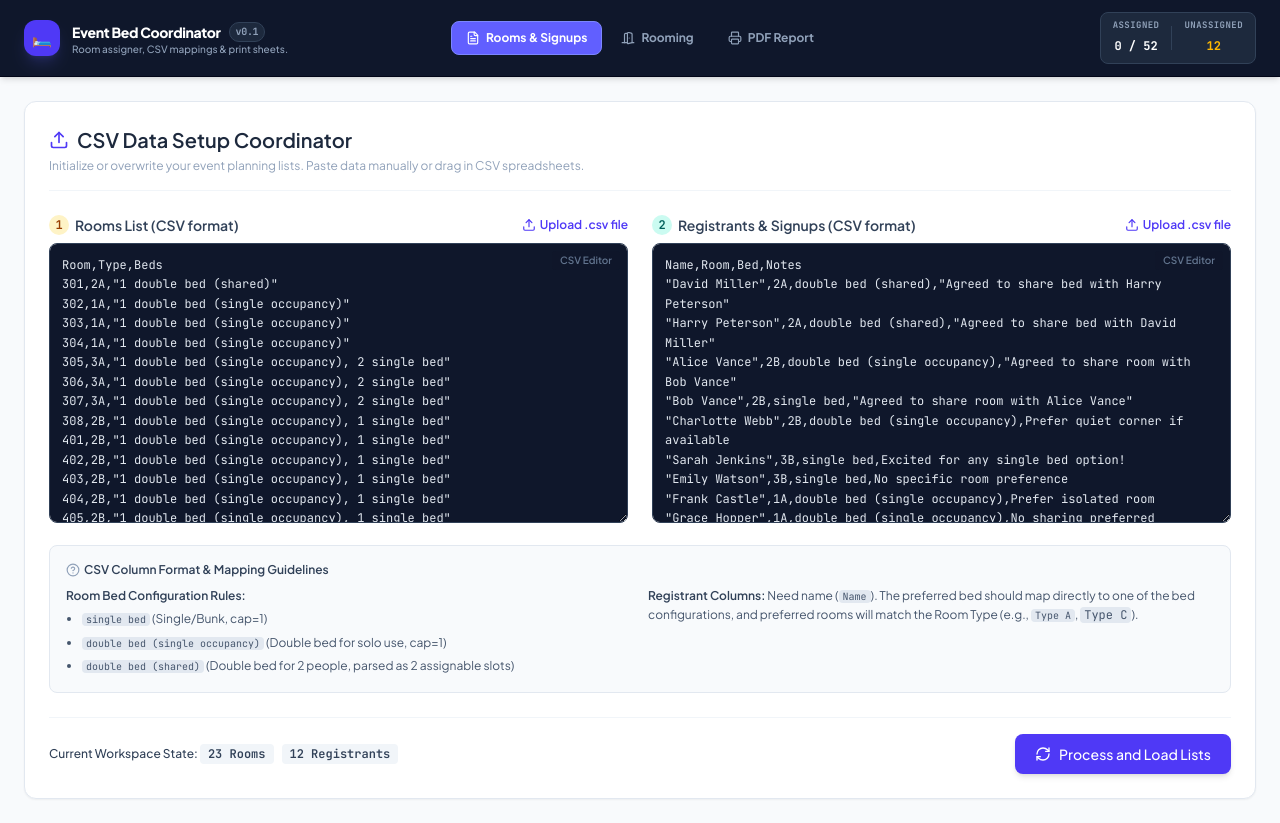
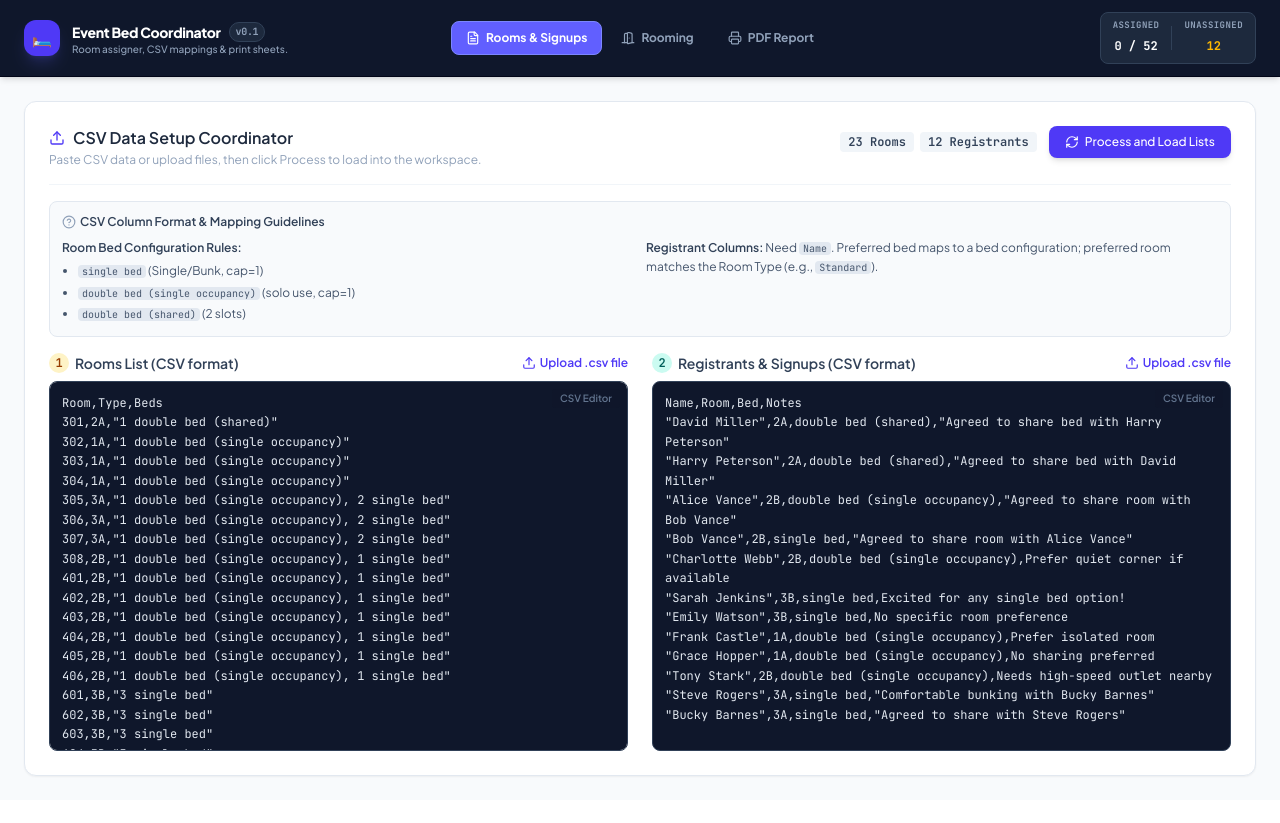
Before and after one commit to salvacodes/event-room-organizer, a React (Vite) app: page / in a window 1280 px wide. Both pictures are taken after a click on the button "Rooms & Signups". After the commit the page ends 800 px from the top, so only its background shows below. Built offline with nearby package versions, Linux system fonts and the light colour scheme.

Commit message:
more UI fixes including:
- vertical scrolling fixes
- horizontal sizing fixes
- toast popover color fix

```diff
--- a/src/App.tsx
+++ b/src/App.tsx
@@ -15,7 +15,10 @@ export default function App() {
   const unassignedCount = participants.filter((p) => !p.assignedRoomId).length
 
   return (
-    <div id="application-container" className="min-h-screen bg-[#F8FAFC] text-slate-800 flex flex-col font-sans">
+    <div
+      id="application-container"
+      className="h-screen overflow-hidden bg-[#F8FAFC] text-slate-800 flex flex-col font-sans print:h-auto print:overflow-visible"
+    >
       <header
         id="application-header"
         className="bg-slate-900 text-white border-b border-slate-950 sticky top-0 z-40 print:hidden shadow-md"
@@ -100,19 +103,19 @@ export default function App() {
         </div>
       </header>
 
-      <main id="workspace-core-view" className="flex-1 w-full print:p-0">
+      <main id="workspace-core-view" className="flex-1 min-h-0 w-full print:p-0 overflow-hidden">
         {activeTab === 'board' && (
-          <div className="px-4 sm:px-6 py-4 sm:py-6">
+          <div className="h-full flex flex-col px-4 sm:px-6 py-4 sm:py-6">
             <AllocationBoard />
           </div>
         )}
         {activeTab === 'csv' && (
-          <div className="animate-fadeIn px-4 sm:px-6 py-4 sm:py-6">
+          <div className="animate-fadeIn h-full flex flex-col px-4 sm:px-6 py-4 sm:py-6">
             <CsvImport />
           </div>
         )}
         {activeTab === 'report' && (
-          <div className="animate-fadeIn px-4 sm:px-6 py-4 sm:py-6">
+          <div className="animate-fadeIn h-full flex flex-col px-4 sm:px-6 py-4 sm:py-6">
             <PrintReport />
           </div>
         )}
--- a/src/features/allocation/AllocationBoard.tsx
+++ b/src/features/allocation/AllocationBoard.tsx
@@ -31,12 +31,12 @@ export default function AllocationBoard() {
   const toastVariant = autoAllocateResult?.matchesCount ? 'success' : 'warning'
 
   return (
-    <div className="flex gap-6 items-start">
-      <div className="sticky top-[64px] h-[calc(100vh-64px)] overflow-y-auto w-80 flex-shrink-0 print:hidden custom-scrollbar">
+    <div className="flex gap-6 h-full min-h-0">
+      <div className="h-full overflow-y-auto w-80 flex-shrink-0 print:hidden custom-scrollbar">
         <ParticipantPool />
       </div>
 
-      <div className="flex-1 min-w-0 space-y-6">
+      <div className="flex-1 min-w-0 h-full overflow-y-auto space-y-6 pb-6">
         <div className="bg-white border border-slate-200 rounded-xl p-4 flex flex-col sm:flex-row sm:items-center justify-between gap-3 print:hidden">
           <div className="min-w-0">
             <h2 className="text-sm font-bold text-slate-800">Drag & Drop to Allocate</h2>
--- a/src/features/csv-import/CsvImport.tsx
+++ b/src/features/csv-import/CsvImport.tsx
@@ -135,20 +135,88 @@ export default function CsvImport() {
   }
 
   return (
-    <div id="csv-import-module" className="bg-white rounded-xl shadow-xs border border-slate-200 p-6">
-      <div className="pb-4 border-b border-slate-100 mb-6">
-        <h2 id="csv-import-title" className="text-xl font-semibold text-slate-800 flex items-center gap-2">
-          <Upload className="w-5 h-5 text-indigo-600" />
-          CSV Data Setup Coordinator
-        </h2>
-        <p className="text-xs text-slate-400 mt-1">
-          Initialize or overwrite your event planning lists. Paste data manually or drag in CSV spreadsheets.
-        </p>
+    <div
+      id="csv-import-module"
+      className="bg-white rounded-xl shadow-xs border border-slate-200 p-6 h-full flex flex-col min-h-0"
+    >
+      <div className="flex items-start justify-between gap-4 pb-4 border-b border-slate-100 mb-4 flex-shrink-0">
+        <div>
+          <h2 id="csv-import-title" className="text-base font-semibold text-slate-800 flex items-center gap-2">
+            <Upload className="w-4 h-4 text-indigo-600" />
+            CSV Data Setup Coordinator
+          </h2>
+          <p className="text-xs text-slate-400 mt-0.5">
+            Paste CSV data or upload files, then click Process to load into the workspace.
+          </p>
+        </div>
+        <div className="flex items-center gap-3 flex-shrink-0">
+          <div className="text-xs text-slate-500 hidden sm:block text-right">
+            <span className="bg-slate-100 text-slate-700 font-mono font-semibold px-2 py-0.5 rounded mr-1.5">
+              {rooms.length} Rooms
+            </span>
+            <span className="bg-slate-100 text-slate-700 font-mono font-semibold px-2 py-0.5 rounded">
+              {participants.length} Registrants
+            </span>
+          </div>
+          <button
+            type="button"
+            id="apply-csv-data-btn"
+            onClick={handleProcess}
+            className="px-4 py-2 bg-indigo-600 hover:bg-indigo-700 text-white font-medium rounded-lg text-xs transition-all shadow-md flex items-center gap-1.5 cursor-pointer whitespace-nowrap"
+          >
+            <RefreshCw className="w-3.5 h-3.5" />
+            Process and Load Lists
+          </button>
+        </div>
       </div>
 
-      <div className="grid grid-cols-1 xl:grid-cols-2 gap-6">
-        <div className="flex flex-col space-y-2">
-          <div className="flex items-center justify-between">
+      {errorMsg && (
+        <div className="mb-3 p-3 bg-rose-50 border border-rose-200 rounded-lg text-rose-700 text-xs flex items-start gap-2 animate-fadeIn flex-shrink-0">
+          <AlertTriangle className="w-4 h-4 mt-0.5 flex-shrink-0" />
+          <span>{errorMsg}</span>
+        </div>
+      )}
+
+      {successMsg && (
+        <div className="mb-3 p-3 bg-emerald-50 border border-emerald-200 rounded-lg text-emerald-800 text-xs flex items-start gap-2 animate-fadeIn flex-shrink-0">
+          <CheckCircle className="w-4 h-4 mt-0.5 flex-shrink-0 text-emerald-600" />
+          <span>{successMsg}</span>
+        </div>
+      )}
+
+      <div className="mb-4 p-3 bg-slate-50 rounded-lg border border-slate-200 text-xs text-slate-600 flex-shrink-0">
+        <h4 className="font-semibold text-slate-700 flex items-center gap-1 mb-2">
+          <HelpCircle className="w-3.5 h-3.5 text-slate-400" />
+          CSV Column Format & Mapping Guidelines
+        </h4>
+        <div className="grid grid-cols-1 md:grid-cols-2 gap-3 leading-relaxed">
+          <div>
+            <span className="font-semibold text-slate-700">Room Bed Configuration Rules:</span>
+            <ul className="list-disc pl-4 mt-1 space-y-0.5">
+              <li>
+                <code className="bg-slate-200 px-1 rounded font-mono text-[10px]">single bed</code> (Single/Bunk, cap=1)
+              </li>
+              <li>
+                <code className="bg-slate-200 px-1 rounded font-mono text-[10px]">double bed (single occupancy)</code>{' '}
+                (solo use, cap=1)
+              </li>
+              <li>
+                <code className="bg-slate-200 px-1 rounded font-mono text-[10px]">double bed (shared)</code> (2 slots)
+              </li>
+            </ul>
+          </div>
+          <div>
+            <span className="font-semibold text-slate-700">Registrant Columns:</span> Need{' '}
+            <code className="bg-slate-200 px-1 rounded font-mono text-[10px]">Name</code>. Preferred bed maps to a bed
+            configuration; preferred room matches the Room Type (e.g.,{' '}
+            <code className="bg-slate-200 px-1 rounded font-mono text-[10px]">Standard</code>).
+          </div>
+        </div>
+      </div>
+
+      <div className="flex-1 min-h-0 grid grid-cols-1 xl:grid-cols-2 gap-6">
+        <div className="flex flex-col min-h-0">
+          <div className="flex items-center justify-between mb-2 flex-shrink-0">
             <label
               htmlFor="raw-rooms-csv-editor"
               className="text-sm font-semibold text-slate-700 flex items-center gap-1.5"
@@ -164,13 +232,13 @@ export default function CsvImport() {
               <input type="file" accept=".csv" onChange={(e) => handleFileUpload(e, 'rooms')} className="hidden" />
             </label>
           </div>
-          <div className="relative">
+          <div className="flex-1 min-h-0 relative">
             <textarea
               id="raw-rooms-csv-editor"
               value={roomsCsv}
               onChange={(e) => setRoomsCsv(e.target.value)}
               placeholder='Room,Type,Beds&#10;101 - Pine Cabin,Standard,"1 double bed (single occupancy), 1 single bed"'
-              className="w-full h-[calc(100vh-520px)] min-h-[200px] font-mono text-xs p-3 bg-slate-900 text-slate-200 rounded-lg border border-slate-700 focus:ring-2 focus:ring-indigo-500 focus:outline-hidden leading-relaxed custom-scrollbar"
+              className="w-full h-full font-mono text-xs p-3 bg-slate-900 text-slate-200 rounded-lg border border-slate-700 focus:ring-2 focus:ring-indigo-500 focus:outline-hidden leading-relaxed custom-scrollbar resize-none"
             />
             <div className="absolute top-2 right-2 flex items-center text-slate-500 bg-slate-900/60 px-2 py-0.5 rounded text-[10px] font-semibold select-none pointer-events-none">
               CSV Editor
@@ -178,8 +246,8 @@ export default function CsvImport() {
           </div>
         </div>
 
-        <div className="flex flex-col space-y-2">
-          <div className="flex items-center justify-between">
+        <div className="flex flex-col min-h-0">
+          <div className="flex items-center justify-between mb-2 flex-shrink-0">
             <label
               htmlFor="raw-registrants-csv-editor"
               className="text-sm font-semibold text-slate-700 flex items-center gap-1.5"
@@ -201,13 +269,13 @@ export default function CsvImport() {
               />
             </label>
           </div>
-          <div className="relative">
+          <div className="flex-1 min-h-0 relative">
             <textarea
               id="raw-registrants-csv-editor"
               value={guestsCsv}
               onChange={(e) => setGuestsCsv(e.target.value)}
               placeholder='Name,Room,Bed,Notes&#10;"David Miller",Standard,single bed,"Agreed to share with Harry"'
-              className="w-full h-[calc(100vh-520px)] min-h-[200px] font-mono text-xs p-3 bg-slate-900 text-slate-200 rounded-lg border border-slate-700 focus:ring-2 focus:ring-indigo-500 focus:outline-hidden leading-relaxed custom-scrollbar opacity-100"
+              className="w-full h-full font-mono text-xs p-3 bg-slate-900 text-slate-200 rounded-lg border border-slate-700 focus:ring-2 focus:ring-indigo-500 focus:outline-hidden leading-relaxed custom-scrollbar resize-none"
             />
             <div className="absolute top-2 right-2 flex items-center text-slate-500 bg-slate-900/60 px-2 py-0.5 rounded text-[10px] font-semibold select-none pointer-events-none">
               CSV Editor
@@ -215,78 +283,6 @@ export default function CsvImport() {
           </div>
         </div>
       </div>
-
-      <div className="mt-4 p-4 bg-slate-50 rounded-lg border border-slate-200 text-xs text-slate-600 space-y-2">
-        <h4 className="font-semibold text-slate-700 flex items-center gap-1">
-          <HelpCircle className="w-3.5 h-3.5 text-slate-400" />
-          CSV Column Format & Mapping Guidelines
-        </h4>
-        <div className="grid grid-cols-1 md:grid-cols-2 gap-4 leading-relaxed">
-          <div>
-            <span className="font-semibold text-slate-700">Room Bed Configuration Rules:</span>
-            <ul className="list-disc pl-4 mt-1 space-y-1 block">
-              <li>
-                <code className="bg-slate-200 px-1 rounded font-mono text-[10px]">single bed</code> (Single/Bunk, cap=1)
-              </li>
-              <li>
-                <code className="bg-slate-200 px-1 rounded font-mono text-[10px]">double bed (single occupancy)</code>{' '}
-                (Double bed for solo use, cap=1)
-              </li>
-              <li>
-                <code className="bg-slate-200 px-1 rounded font-mono text-[10px]">double bed (shared)</code> (Double bed
-                for 2 people, parsed as 2 assignable slots)
-              </li>
-            </ul>
-          </div>
-          <div>
-            <span className="font-semibold text-slate-700">Registrant Columns:</span> Need name (
-            <code className="bg-slate-200 px-1 rounded font-mono text-[10px]">Name</code>). The preferred bed should map
-            directly to one of the bed configurations, and preferred rooms will match the Room Type (e.g.,{' '}
-            <code className="bg-slate-200 px-1 rounded font-mono text-[10px]">Type A</code>,{' '}
-            <code className="bg-slate-200 px-1 rounded">Type C</code>).
-          </div>
-        </div>
-      </div>
-
-      <div className="mt-6 flex flex-col md:flex-row items-center justify-between gap-4 pt-4 border-t border-slate-100">
-        <div className="flex items-center gap-3">
-          <div className="text-slate-500 text-xs text-center md:text-left">
-            <span className="font-medium text-slate-700 block md:inline">Current Workspace State: </span>
-            <span className="bg-slate-100 text-slate-700 font-mono font-semibold px-2 py-0.5 rounded mr-2">
-              {rooms.length} Rooms
-            </span>
-            <span className="bg-slate-100 text-slate-700 font-mono font-semibold px-2 py-0.5 rounded">
-              {participants.length} Registrants
-            </span>
-          </div>
-        </div>
-
-        <div className="flex items-center gap-3 self-stretch md:self-auto">
-          <button
-            type="button"
-            id="apply-csv-data-btn"
-            onClick={handleProcess}
-            className="flex-1 md:flex-none px-5 py-2.5 bg-indigo-600 hover:bg-indigo-700 text-white font-medium rounded-lg text-sm transition-all shadow-md active:scale-98 flex items-center justify-center gap-2 cursor-pointer"
-          >
-            <RefreshCw className="w-4 h-4" />
-            Process and Load Lists
-          </button>
-        </div>
-      </div>
-
-      {errorMsg && (
-        <div className="mt-4 p-3 bg-rose-50 border border-rose-200 rounded-lg text-rose-700 text-xs flex items-start gap-2 animate-fadeIn">
-          <AlertTriangle className="w-4 h-4 mt-0.5 flex-shrink-0" />
-          <span>{errorMsg}</span>
-        </div>
-      )}
-
-      {successMsg && (
-        <div className="mt-4 p-3 bg-emerald-50 border border-emerald-200 rounded-lg text-emerald-800 text-xs flex items-start gap-2 animate-fadeIn">
-          <CheckCircle className="w-4 h-4 mt-0.5 flex-shrink-0 text-emerald-600" />
-          <span>{successMsg}</span>
-        </div>
-      )}
     </div>
   )
 }
--- a/src/features/report/PrintReport.tsx
+++ b/src/features/report/PrintReport.tsx
@@ -57,8 +57,8 @@ export default function PrintReport() {
   }, [rooms, participants, searchQuery])
 
   return (
-    <div id="print-report-module" className="flex gap-6 items-start">
-      <div className="print:hidden sticky top-[64px] w-72 flex-shrink-0 bg-white rounded-xl shadow-xs border border-slate-200 p-5 space-y-4 h-[calc(100vh-64px)] overflow-y-auto custom-scrollbar">
+    <div id="print-report-module" className="flex flex-col lg:flex-row gap-6 h-full min-h-0">
+      <div className="print:hidden w-full lg:w-96 lg:flex-shrink-0 bg-white rounded-xl shadow-xs border border-slate-200 p-5 space-y-4 lg:h-full lg:overflow-y-auto custom-scrollbar">
         <div>
           <h2 className="text-sm font-bold text-slate-800 flex items-center gap-2">
             <Printer className="w-4 h-4 text-indigo-600" />
@@ -164,7 +164,7 @@ export default function PrintReport() {
         </div>
       </div>
 
-      <div className="flex-1 min-w-0">
+      <div className="flex-1 min-w-0 min-h-0 overflow-y-auto custom-scrollbar">
         <div
           id="printable-report-capture"
           className="bg-white text-slate-900 p-8 border border-slate-300 rounded-lg max-w-4xl mx-auto font-sans leading-normal relative shadow-xs"
```
Also changed, not shown: src/features/allocation/ParticipantPool.tsx (+2 -31 lines), src/shared/components/ToastNotification.tsx (+5 -5 lines).
